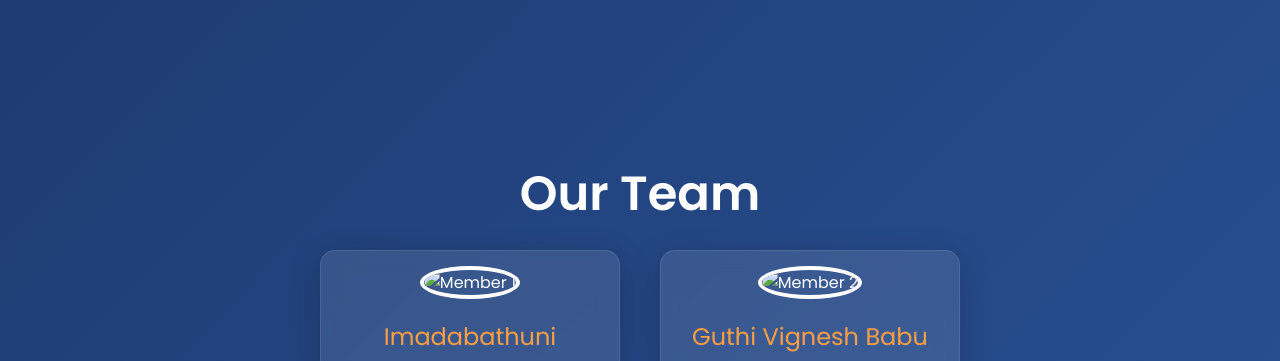
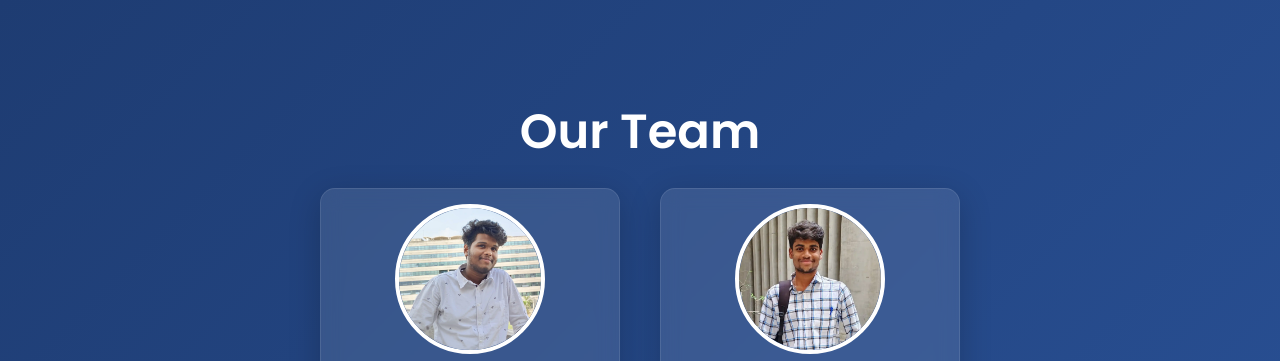
Before and after one commit to hars0101/final-diet, a plain HTML site: page designed-by.html in a window 1280 px wide. Shown: the top 361 px of the page. Drawn offline with Linux system fonts and the light colour scheme.

Commit message:
Update designed-by.html

```diff
--- a/designed-by.html
+++ b/designed-by.html
@@ -203,7 +203,7 @@
         <div class="team-members">
             <!-- Member 1 -->
             <div class="member-card">
-                <img src="./images-webp/harsha-our-team.webp" alt="Member 1" class="member-photo">
+                <img src="./harsha-our-team.webp" alt="Member 1" class="member-photo">
                 <div class="member-name">Imadabathuni Harsha Venkat</div>
                 <div class="member-role">Frontend Developer</div>
                 <div class="buttons">
@@ -218,7 +218,7 @@
 
             <!-- Member 2 -->
             <div class="member-card">
-                <img src="./images-webp/vignesh-our-team.webp" alt="Member 2" class="member-photo">
+                <img src="./vignesh-our-team.webp" alt="Member 2" class="member-photo">
                 <div class="member-name">Guthi Vignesh Babu</div>
                 <div class="member-role">Frontend Developer</div>
                 <div class="buttons">
```
